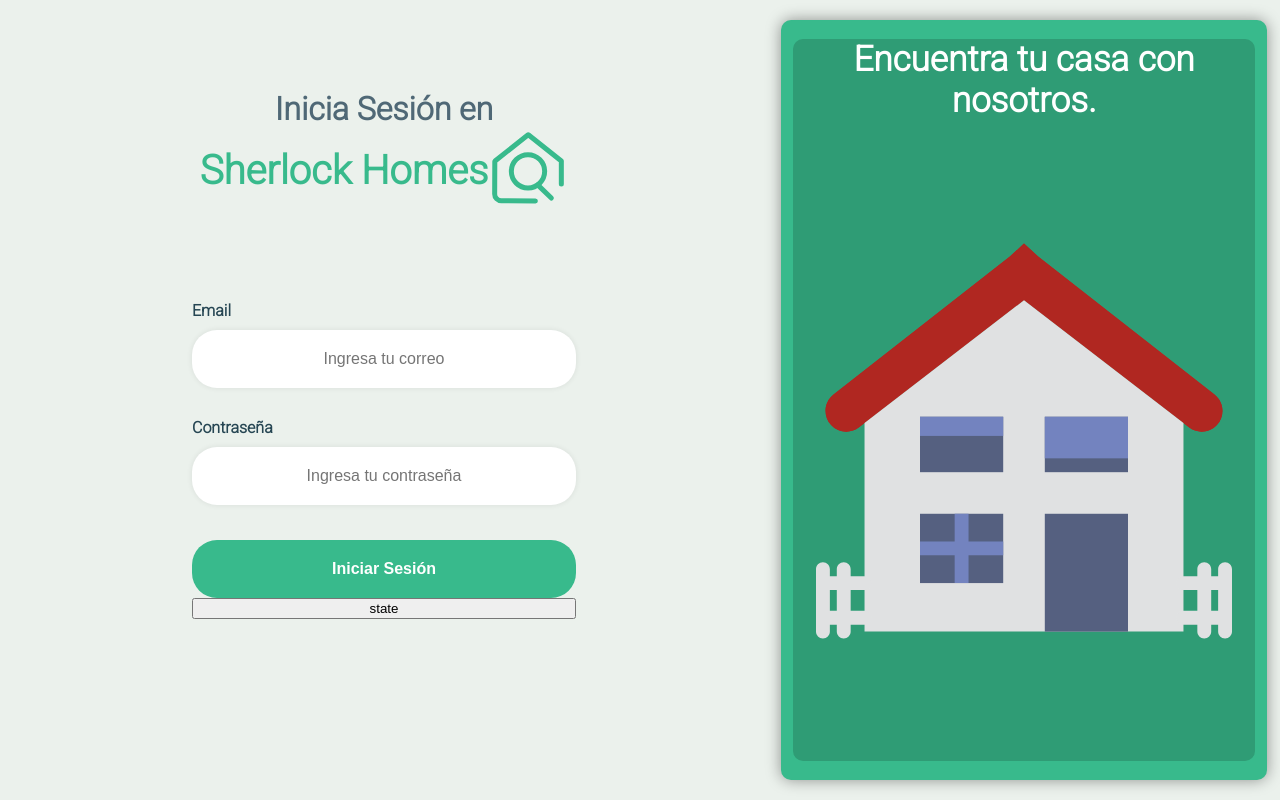
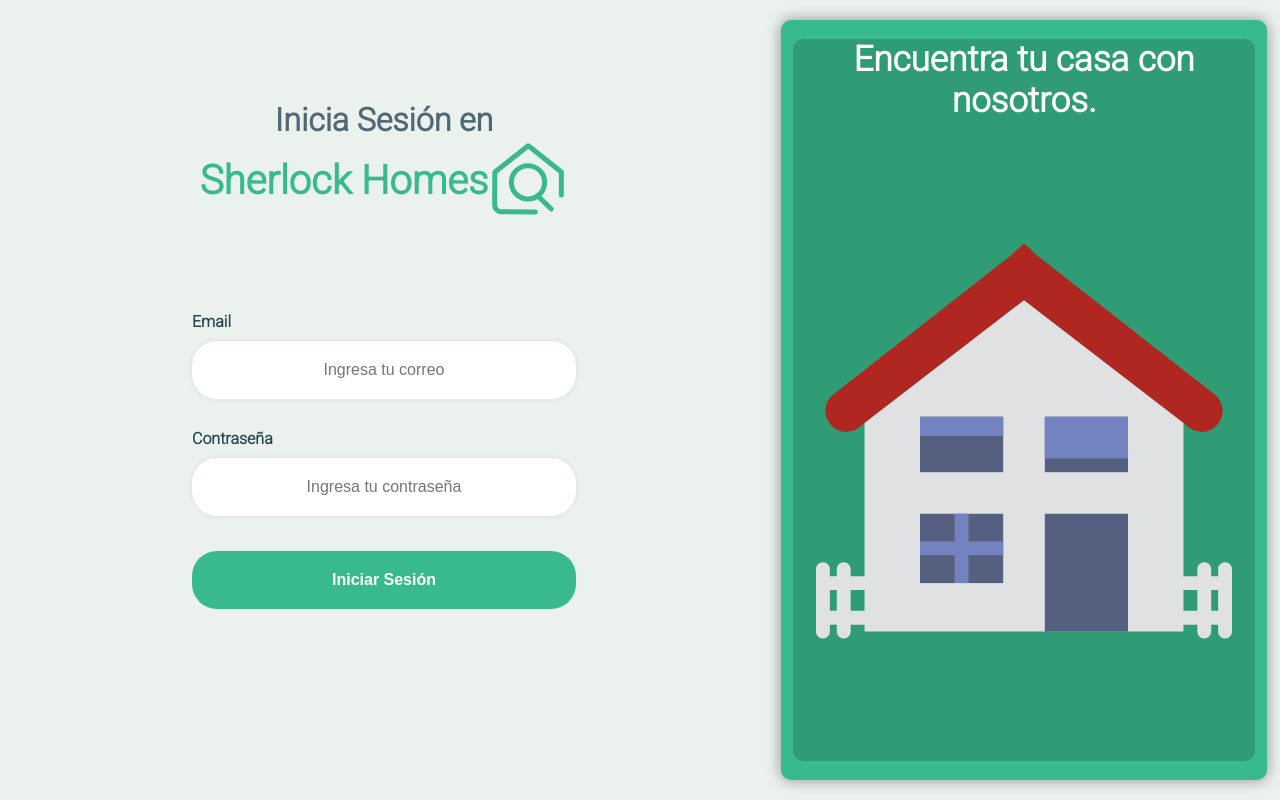
Before and after one commit to ElBugs99/Sherlock-Homes, a React (Create React App) app in the folder client/: page / in a window 1280 px wide. Shown: the part 800-1600 px from the top of the page. Built offline with nearby package versions, Linux system fonts and the light colour scheme; no server answers.

Commit message:
modified login useState default value

```diff
--- a/client/src/Components/Login/LeftSection/LoginForm/LoginForm.js
+++ b/client/src/Components/Login/LeftSection/LoginForm/LoginForm.js
@@ -1,4 +1,4 @@
-import React, { useContext, useEffect, useState } from 'react'
+import React, { useContext, useEffect } from 'react'
 import './loginForm.css'
 import { LoginContext } from '../../LoginContext'
 
@@ -34,8 +34,6 @@ export default function LoginForm() {
         </div>
 
         <input className='submit' type='submit' value='Iniciar Sesión'/>
-        <button onClick={(e) => {
-          e.preventDefault(); console.log(user.loginUser)}}>state</button>
 
       </form>
     </div>
--- a/client/src/Components/Login/Login.js
+++ b/client/src/Components/Login/Login.js
@@ -6,7 +6,10 @@ import { LoginContext } from './LoginContext'
 
 export default function Login() {
 
-  const [loginUser, setLoginUser] = useState(null)
+  const [loginUser, setLoginUser] = useState({
+    "email": "",
+    "password": ""
+  })
 
   return (
     <div className='login'>
```
